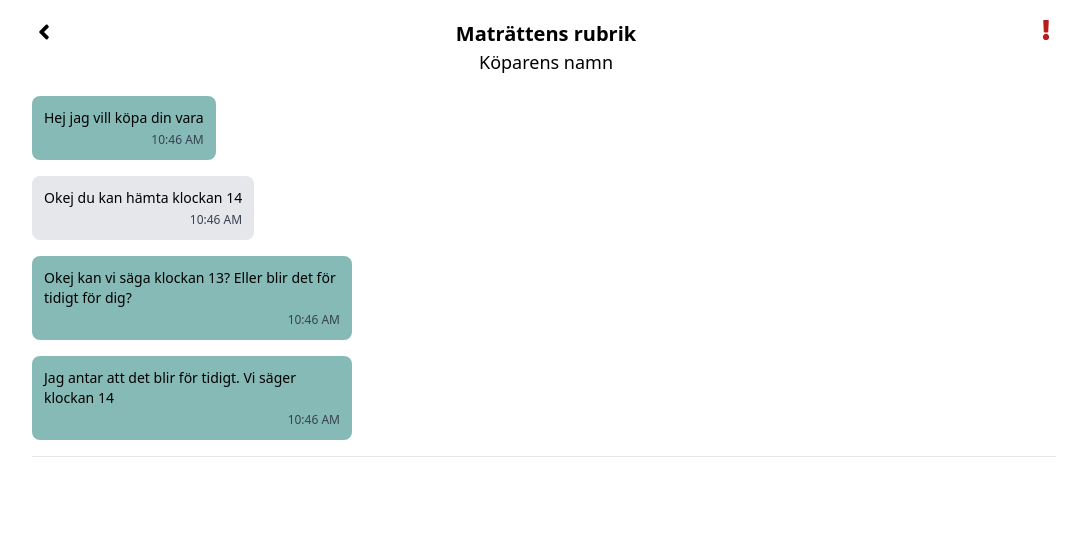
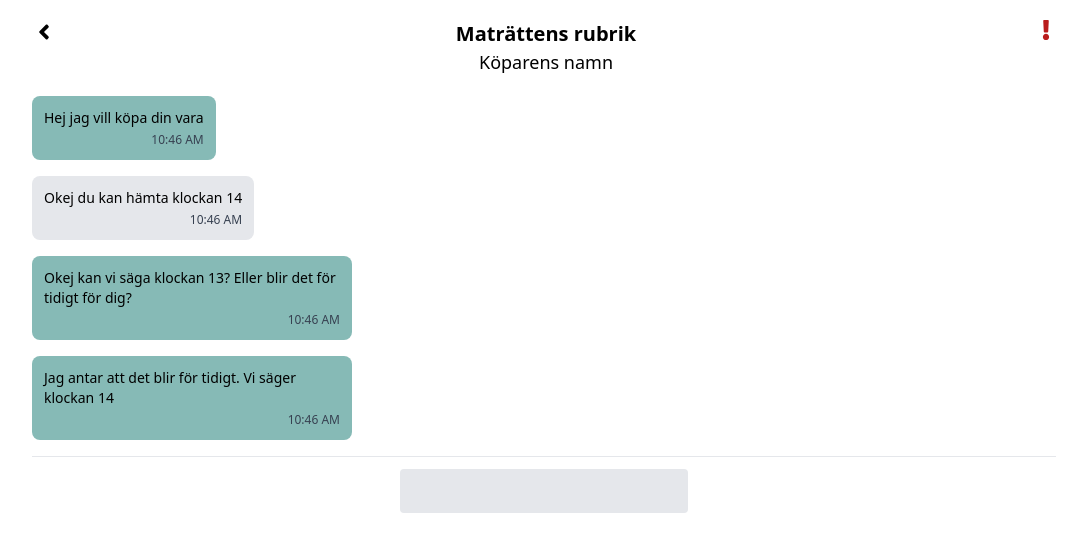
Before and after one commit to BaqerAlabedi/u08-business-idea-dreamteam, a React (Vite) app in the folder front/: page / in a window 1280 px wide. Shown: the top 552 px of the page, without its empty margins (96-1183 px from the left). Built offline with nearby package versions, Linux system fonts and the light colour scheme.

Commit message:
Added fake input

```diff
--- a/front/src/pages/Chat.tsx
+++ b/front/src/pages/Chat.tsx
@@ -68,6 +68,8 @@ function Chat() {
 				))}
 			</section>
 			<hr />
+			{/* Ta bort sen */}
+			<div className="m-3 mx-auto w-72 h-11 bg-gray-200 rounded"></div>
 		</div>
 	);
 }
```
